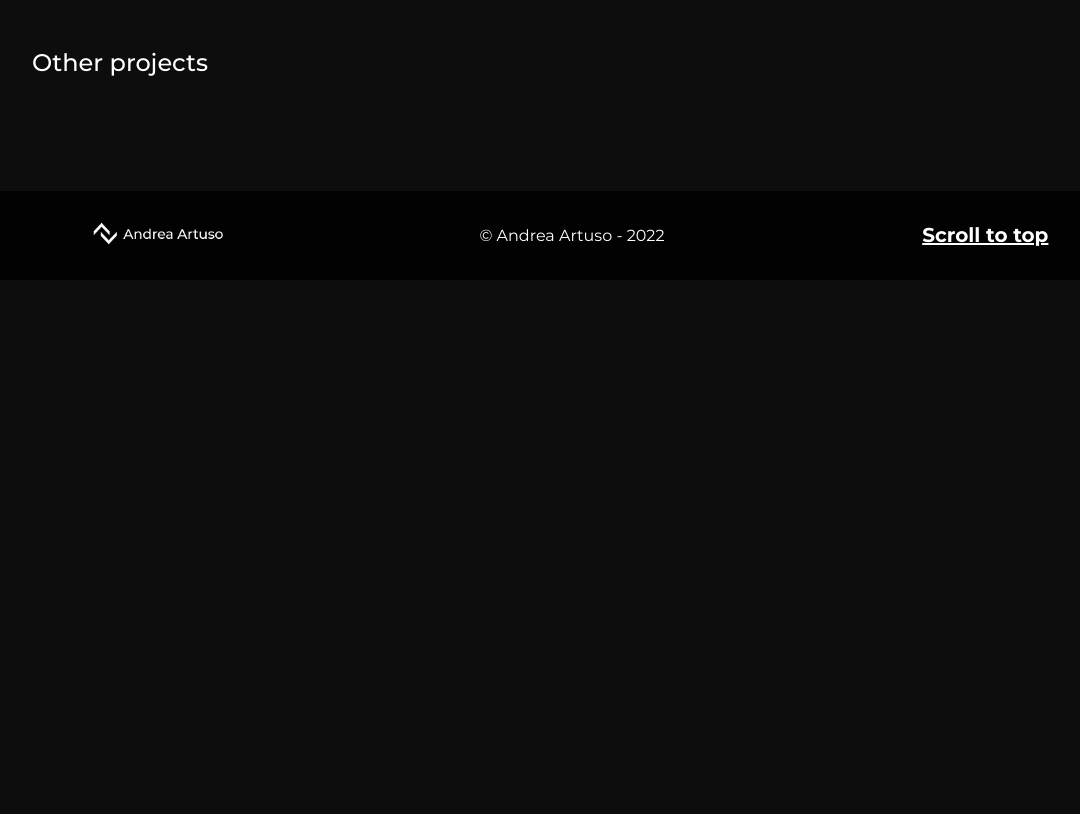
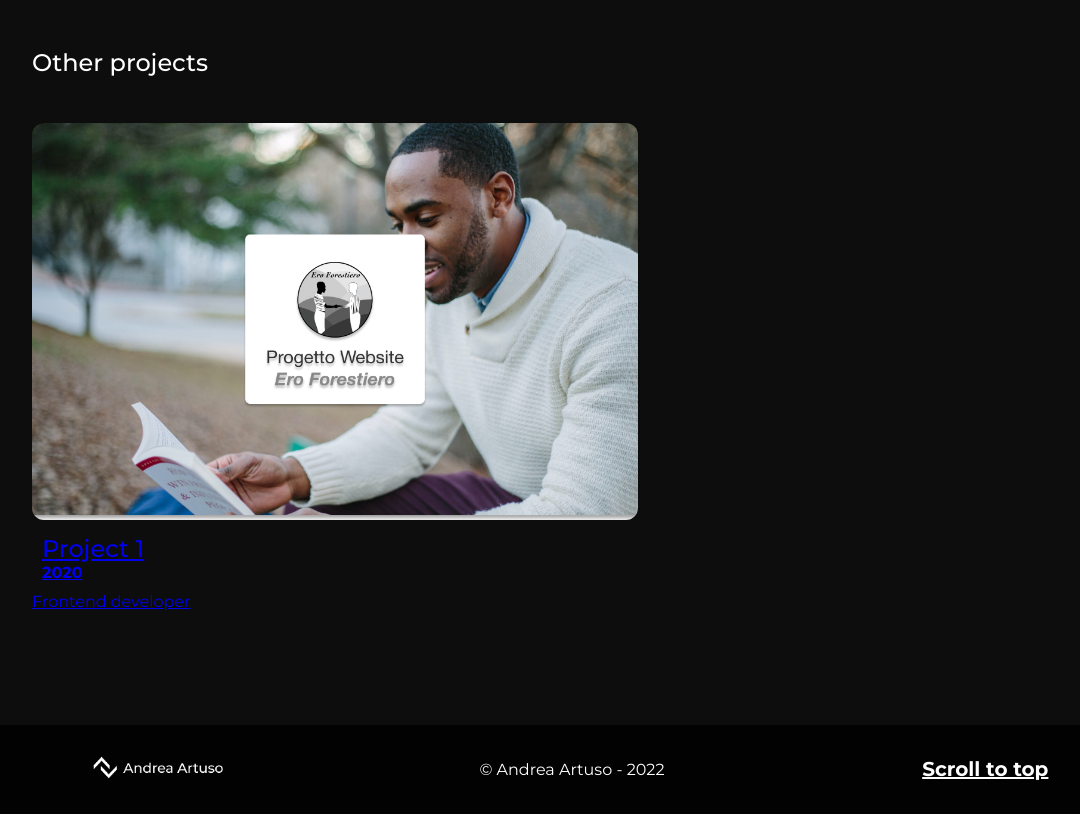
Before and after one commit to andrea-artuso/andrea-artuso.github.io, a React (Create React App) app: page / in a window 1280 px wide. Shown: the part 1227-2041 px from the top of the page, without its empty margins (68-1148 px from the left). Before the commit the page ends 1507 px from the top, so only its background shows below. Built offline with nearby package versions, Linux system fonts and the light colour scheme; the HTML template or start-up script is replaced by a standard one.

Commit message:
Created "other project" component

```diff
--- a/src/App.js
+++ b/src/App.js
@@ -9,6 +9,7 @@ import { LinkedinBoxFill, GithubFill, Envelope } from 'akar-icons';
 import { useState } from 'react';
 
 import WebProject from './components/WebProject/WebProject';
+import OtherProject from './components/OtherProject/OtherProject';
 
 function App() {
   const [isMenuVisible, setIsMenuVisible] = useState(false);
@@ -72,6 +73,10 @@ Lorem ipsum dolor sit amet.</p>
 
         <section id='other-projects'>
           <h2>Other projects</h2>
+
+          <div className='grid'>
+            <OtherProject imgUrl={eroforestiero} title='Project 1' year={2020} role='Frontend developer' url='https://www.google.it' />
+          </div>
         </section>
 
       </main>
--- a/src/components/OtherProject/OtherProject.jsx
+++ b/src/components/OtherProject/OtherProject.jsx
@@ -0,0 +1,18 @@
+import React from 'react'
+
+const OtherProject = ({ imgUrl, title, role, year, url }) => {
+  return (
+    <a href={url} target='_blank' rel='noopener noreferrer' className='other-project'>
+        <img src={imgUrl} alt={title} />
+        <div className='filter'></div>
+
+        <div className="info">
+            <h2>{title}</h2>
+            <h4>{year}</h4>
+        </div>
+        <p>{role}</p>
+    </a>
+  )
+}
+
+export default OtherProject
```
